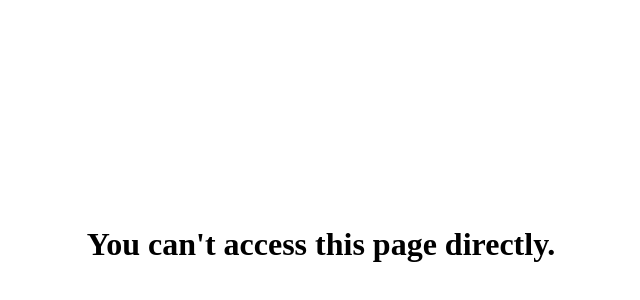
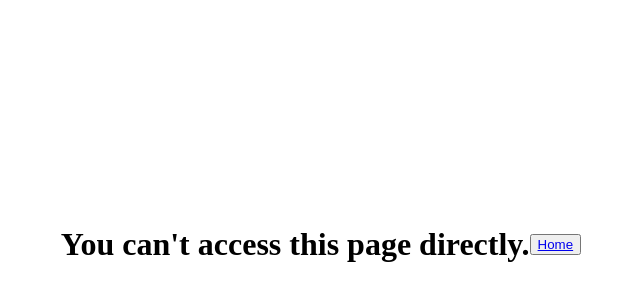
Before and after one commit to nitish-mani/Aapkakaam-server, a website: page err.html in a window 1280 px wide. Shown: the part 84-384 px from the top of the page, without its empty margins (319-959 px from the left). Drawn offline with Linux system fonts and the light colour scheme.

Commit message:
add button to errr page

```diff
--- a/err.html
+++ b/err.html
@@ -15,6 +15,7 @@
       "
     >
       <h1>You can't access this page directly.</h1>
+      <button><a href="aapkakaam.com">Home</a></button>
     </div>
   </body>
 </html>
```
